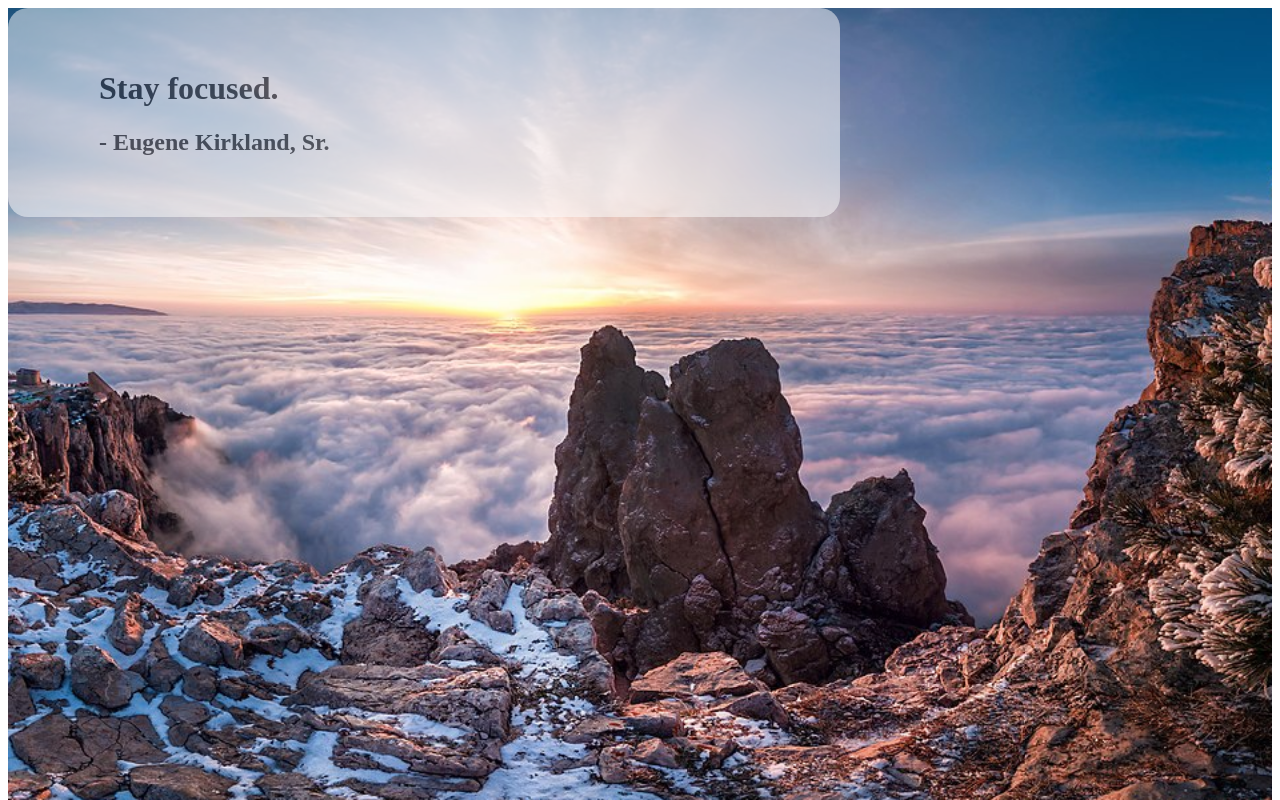
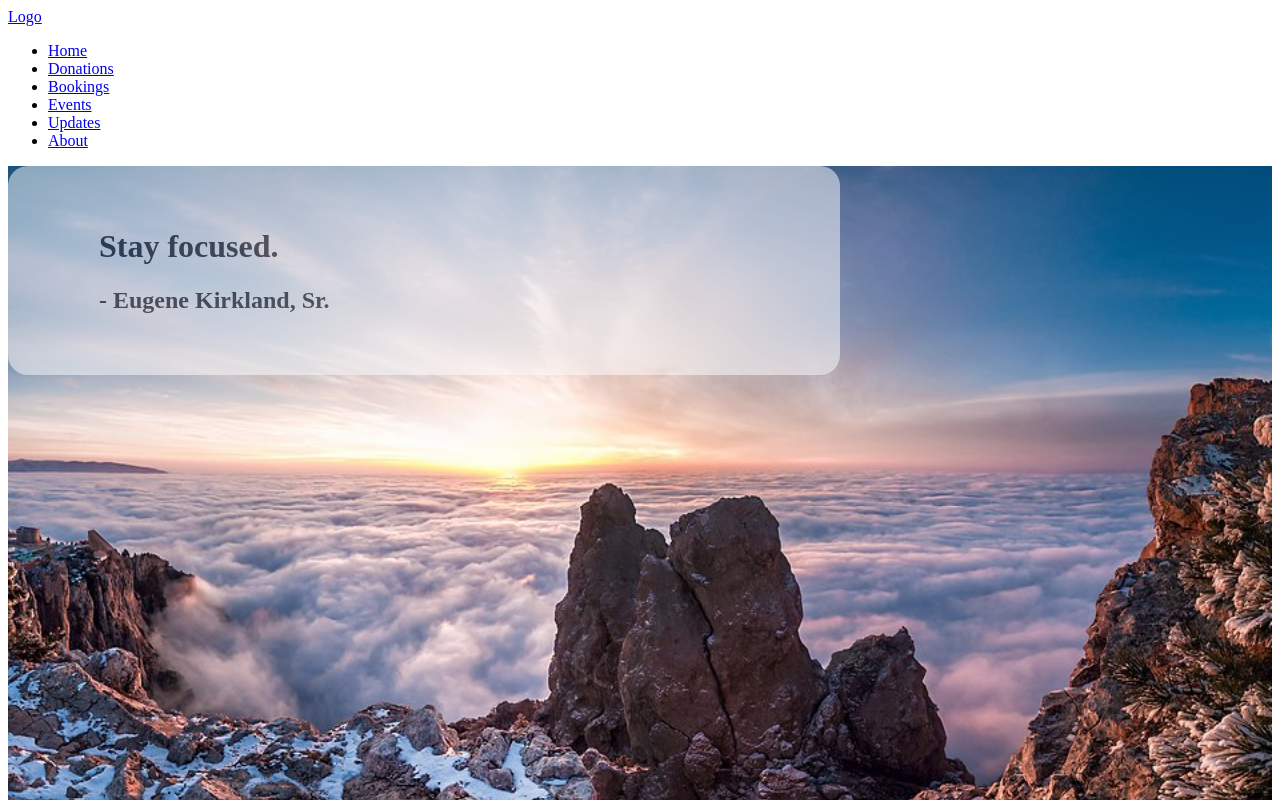
Before and after one commit to BigMoneyKirk/KEUPoetry, an Angular app: page /home in a window 1280 px wide. Shown: the top 800 px of the page. Built offline with nearby package versions, Linux system fonts and the light colour scheme.

Commit message:
Commit on master; push on new nav branch

```diff
--- a/src/app/tabs/home/home.component.html
+++ b/src/app/tabs/home/home.component.html
@@ -1,4 +1,23 @@
 <div class="body">
+
+  <!-- navbar -->
+  <header>
+    <a href="#">Logo</a>
+    <div class="menu-toggle">
+      <nav>
+        <ul>
+          <li><a href="#" class="active">Home</a></li>
+          <li><a href="#">Donations</a></li>
+          <li><a href="#">Bookings</a></li>
+          <li><a href="#">Events</a></li>
+          <li><a href="#">Updates</a></li>
+          <li><a href="#">About</a></li>
+        </ul>
+      </nav>
+    </div>
+  </header>
+
+  <!-- backgrounds/sections -->
   <div class="container">
     <div class="section">
       <div class="slogan-container">
```
Also changed, not shown: package.json (+30 -30 lines), 1 other file (tests, documents, lock files or other folders).
